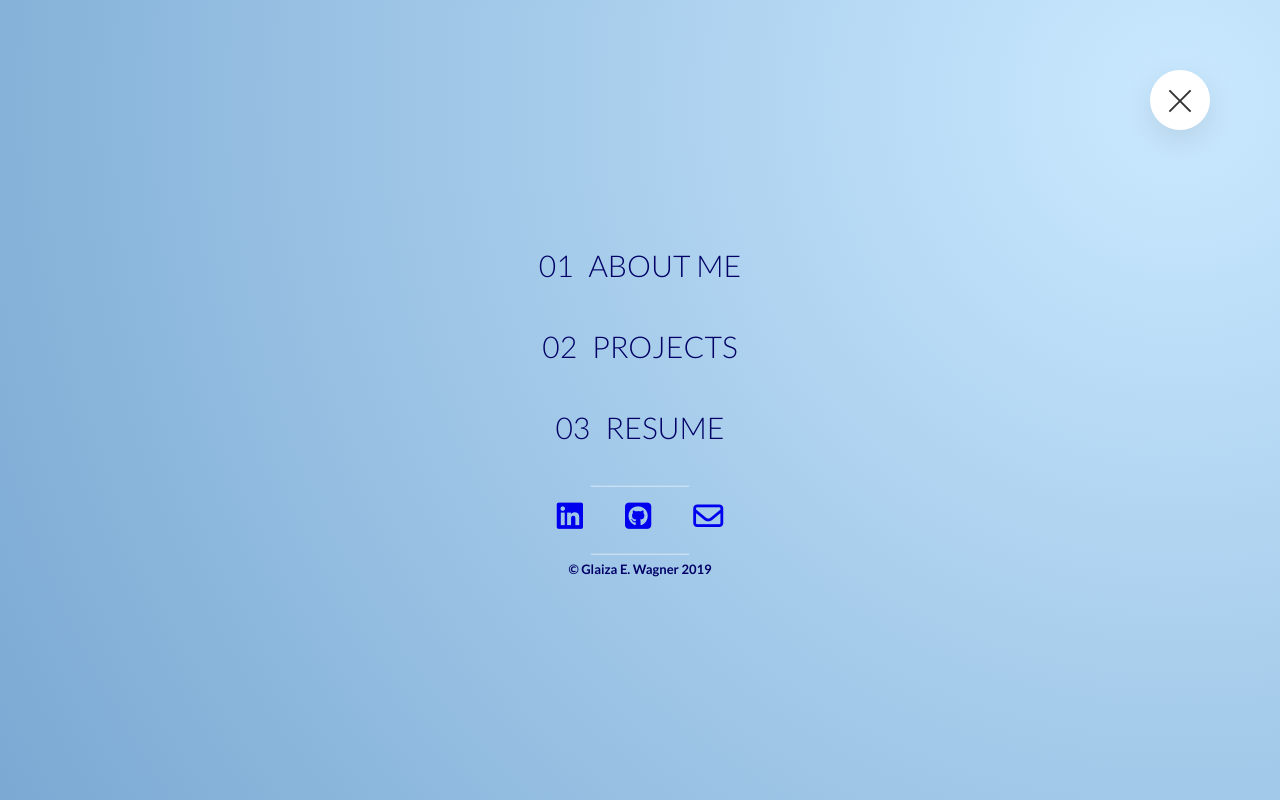
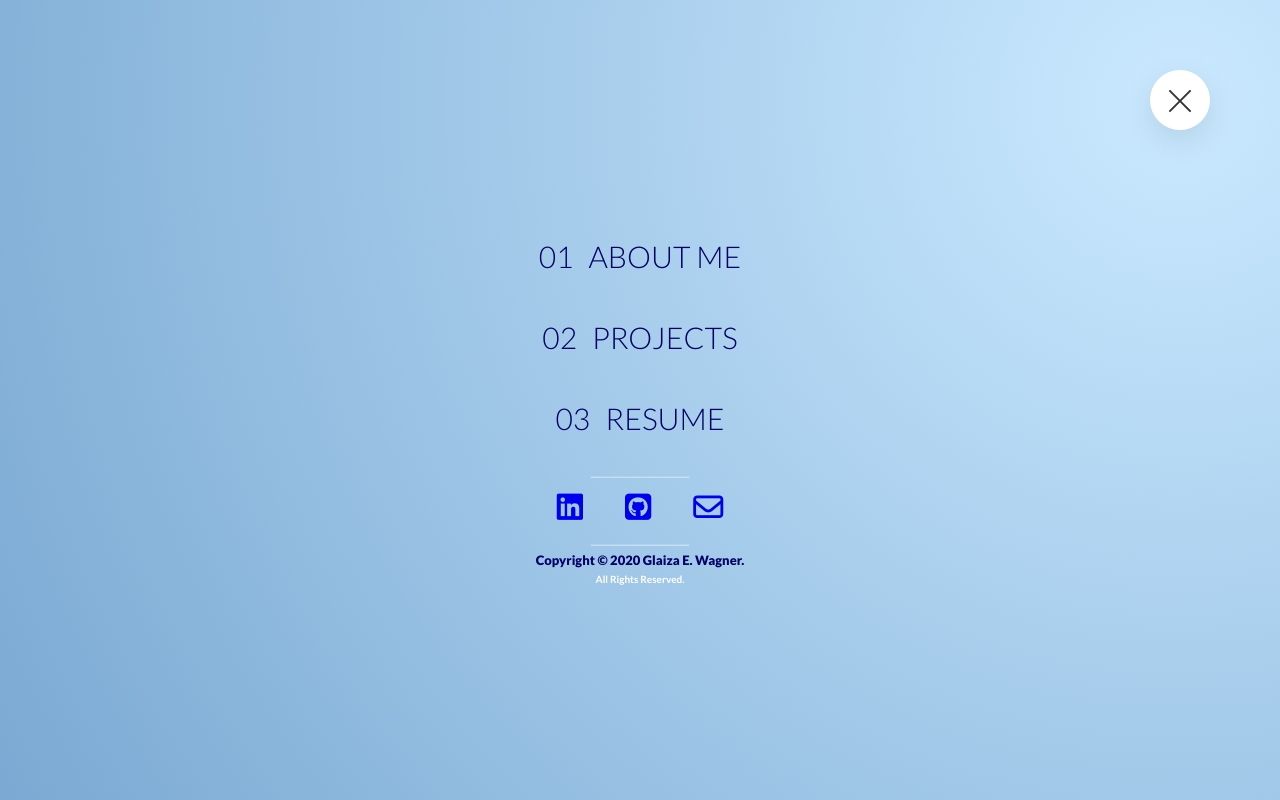
Before and after one commit to thinkful-ei-heron/Glaiza-Portfolio, a website: page index.html in a window 1280 px wide. Both pictures are taken after a click on the label 1180 px from the left and 100 px from the top of the page. Shown: the top 800 px of the page. Drawn offline with nearby package versions, Linux system fonts and the light colour scheme.

Commit message:
readme update

```diff
--- a/index.css
+++ b/index.css
@@ -363,7 +363,14 @@ body {
 .copyright {
     color: rgba(0,0,102,1);
     font-size: 1.3rem;
+    font-weight: 900;
+    text-transform: capitalize;
+}
+
+.copyright-next {
+    font-size: 1rem;
     font-weight: 600;
+    text-transform: capitalize;
 }
 
 /* About Me Section */
--- a/index.html
+++ b/index.html
@@ -30,7 +30,8 @@
                     <li class="navigation__contact"><a href="https://github.com/glaizawagner" target="_blank"><i class="fab fa-github-square"></i></a></li>
                     <li class="navigation__contact"><a href="mailto:glaizawagner@gmail.com"><i class="far fa-envelope"></i></a></li>
                     <li>_________________________</li>
-                    <li class="copyright">&copy;  Glaiza E. Wagner 2019</li>
+                    <li class="copyright">copyright &copy; <script>document.write(new Date().getFullYear())</script> glaiza e. wagner.</li>
+                    <li class="copyright-next">All rights reserved.</li>
                 </ul>
             </nav>
             <!-- <p class="copyright">
```
Also changed, not shown: README.md.
